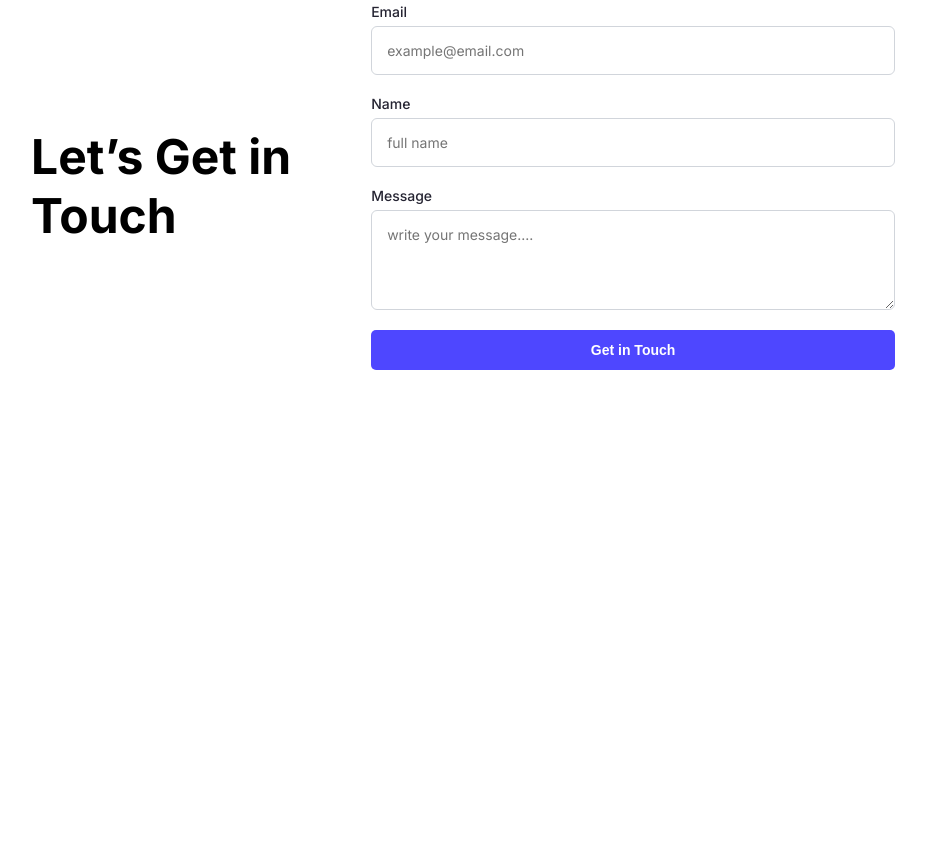
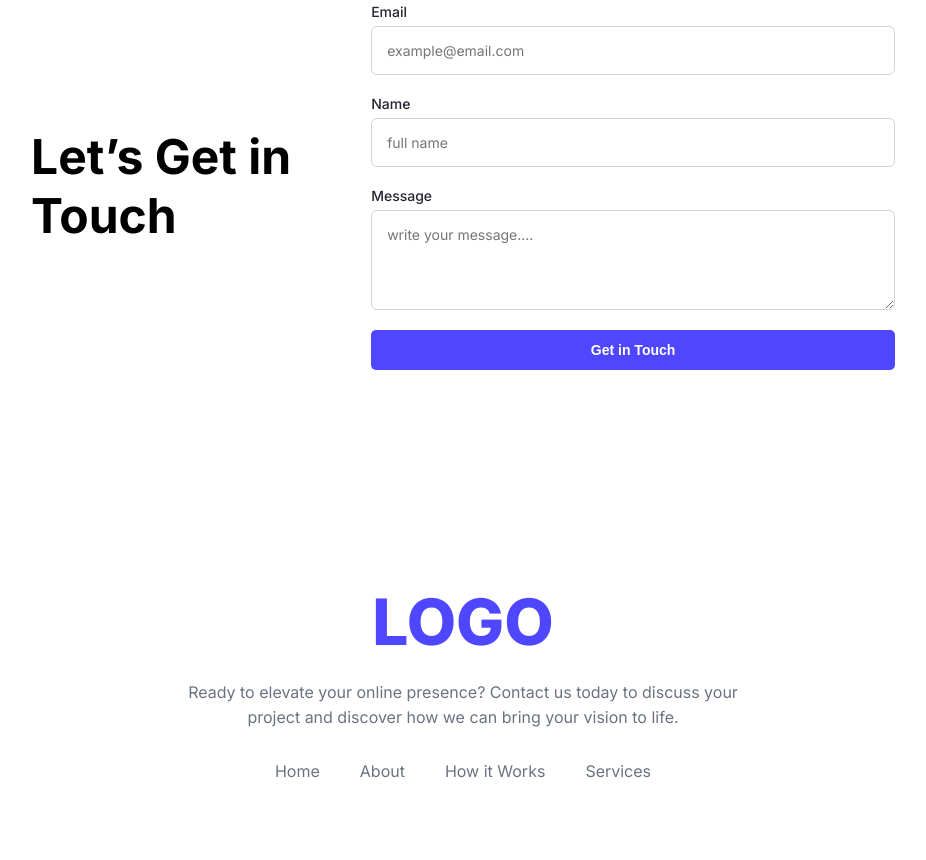
Before and after one commit to mdrifatulhasan/my-first-ass-repo, a plain HTML site: page index.html in a window 1280 px wide. Shown: the part 2337-3197 px from the top of the page, without its empty margins (177-1103 px from the left). Before the commit the page ends 2807 px from the top, so only its background shows below. Drawn offline with Linux system fonts and the light colour scheme.

Commit message:
added to footer section

```diff
--- a/index.html
+++ b/index.html
@@ -133,8 +133,19 @@
                 </div>
             </section>
         </main>
-    <footer>
 
-    </footer>
+        <footer class="footer">
+            <h2 class="footer-logo">LOGO</h2>
+            <p class="footer-description">
+                Ready to elevate your online presence? Contact us today to discuss your project and discover how we can bring your vision to life.
+            </p>
+            <ul class="footer-nav">
+                <li><a href="">Home</a></li>
+                <li><a href="">About</a></li>
+                <li><a href="">How it Works</a></li>
+                <li><a href="">Services</a></li>
+            </ul>
+        </footer>
+
 </body>
 </html>
--- a/style.css
+++ b/style.css
@@ -267,3 +267,42 @@ nav li a {
   cursor: pointer;
   font-size: 14px;
 }
+
+/* footer section */
+.footer {
+  text-align: center;
+  padding: 60px 20px;
+}
+
+.footer-logo {
+  font-size: 64px;
+  font-weight: 800;
+  color: #4E47FF;
+  margin-bottom: 20px;
+}
+
+.footer-description {
+  font-size: 16px;
+  color: #6b7280;
+  max-width: 600px;
+  margin: 0 auto 30px auto;
+  line-height: 1.6;
+}
+
+.footer-nav {
+  list-style: none;
+  padding: 0;
+  display: flex;
+  justify-content: center;
+  gap: 40px;
+}
+
+.footer-nav li a {
+  text-decoration: none;
+  color: #6b7280;
+  font-size: 16px;
+}
+
+.footer-nav li a:hover {
+  color: #4E47FF;
+}
```
